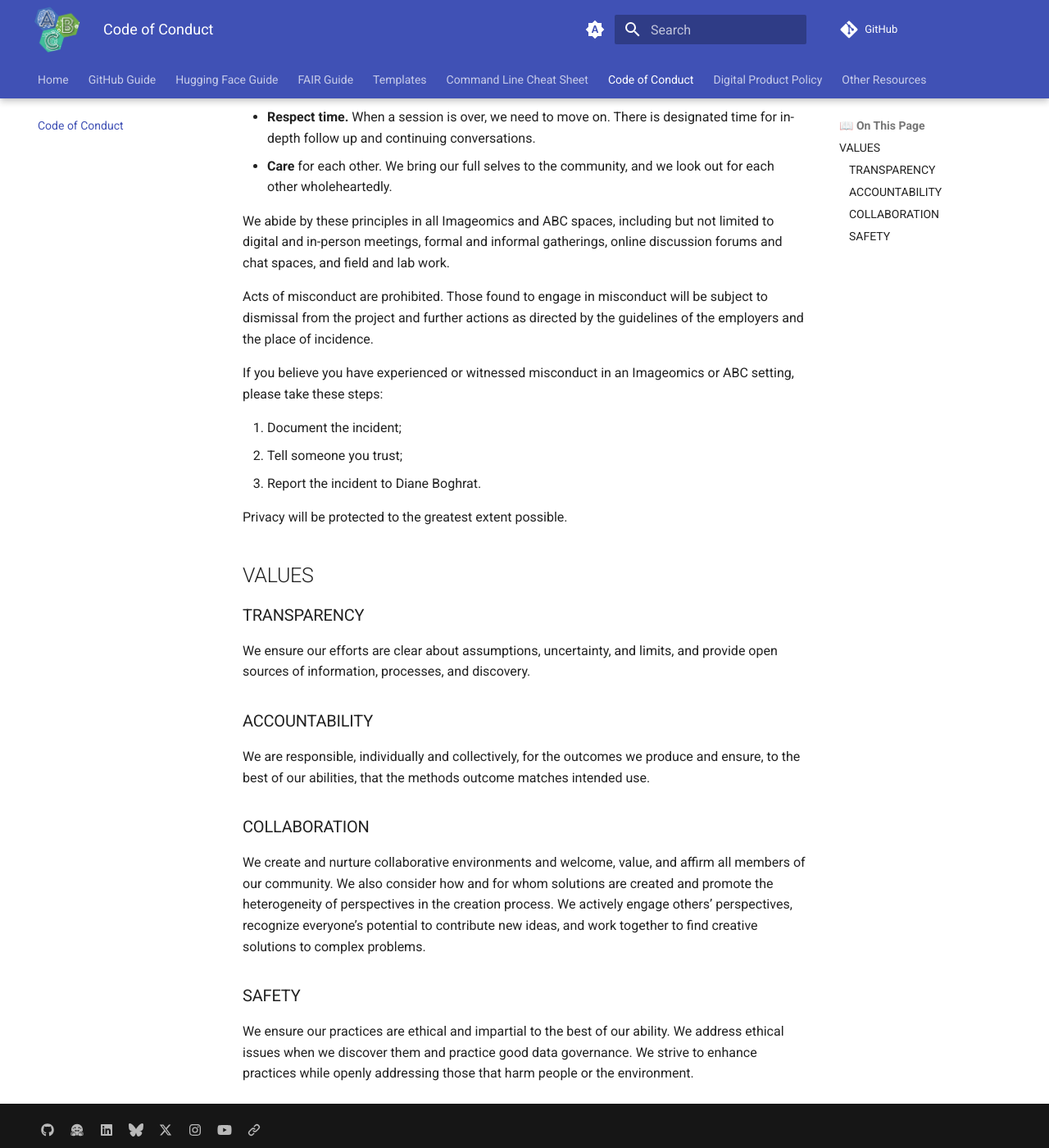
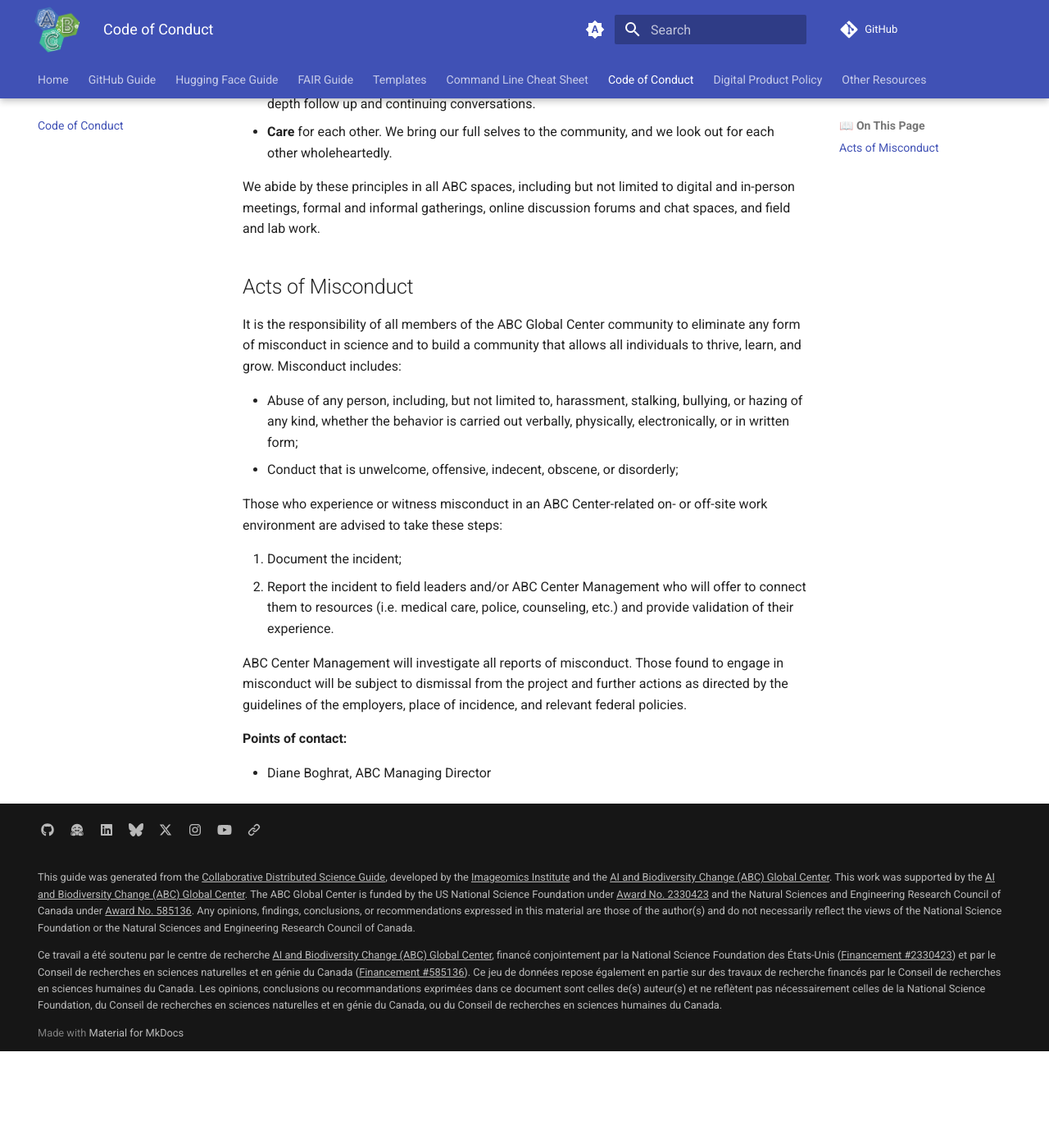
Before and after one commit to ABC-Center/ABC-guide, an MkDocs documentation site: the page built from docs/CODE_OF_CONDUCT.md, in a window 1280 px wide and 1400 px high, scrolled down 542 px. Shown: the whole window at 82% size. Built offline with MkDocs 1.6.1 and Material for MkDocs 9.7.7, drawn with Linux system fonts in a browser that asks for light colours; comment, search, counter and statistics services are not loaded; after the commit the page ends 1824 px from its top, so only the background shows below that; some of the changed text lies outside the part shown.

Commit message:
Set to ABC only and specific

```diff
--- a/docs/CODE_OF_CONDUCT.md
+++ b/docs/CODE_OF_CONDUCT.md
@@ -1,6 +1,6 @@
-# Imageomics and ABC Principles of Engagement
+# ABC Principles of Engagement
 
-As members of the Imageomics and ABC communities, we agree to maintain an environment where every participant feels welcome to be their true self and speak from the heart.
+As members of the ABC community, we agree to maintain an environment where every participant feels welcome to be their true self and speak from the heart.
 
 To this end, we agree as individuals and as a group to:
 
@@ -12,32 +12,22 @@
 - **Respect time.** When a session is over, we need to move on. There is designated time for in-depth follow up and continuing conversations.
 - **Care** for each other. We bring our full selves to the community, and we look out for each other wholeheartedly.
 
-We abide by these principles in all Imageomics and ABC spaces, including but not limited to digital and in-person meetings, formal and informal gatherings, online discussion forums and chat spaces, and field and lab work.
+We abide by these principles in all ABC spaces, including but not limited to digital and in-person meetings, formal and informal gatherings, online discussion forums and chat spaces, and field and lab work.
 
-Acts of misconduct are prohibited. Those found to engage in misconduct will be subject to dismissal from the project and further actions as directed by the guidelines of the employers and the place of incidence.
+## Acts of Misconduct
 
-If you believe you have experienced or witnessed misconduct in an Imageomics or ABC setting, please take these steps:
+It is the responsibility of all members of the ABC Global Center community to eliminate any form of misconduct in science and to build a community that allows all individuals to thrive, learn, and grow. Misconduct includes:
+
+- Abuse of any person, including, but not limited to, harassment, stalking, bullying, or hazing of any kind, whether the behavior is carried out verbally, physically, electronically, or in written form;
+- Conduct that is unwelcome, offensive, indecent, obscene, or disorderly;
+
+Those who experience or witness misconduct in an ABC Center-related on- or off-site work environment are advised to take these steps:
 
 1. Document the incident;
-2. Tell someone you trust;
-3. Report the incident to Diane Boghrat.
+2. Report the incident to field leaders and/or ABC Center Management who will offer to connect them to resources (i.e. medical care, police, counseling, etc.) and provide validation of their experience.
 
-Privacy will be protected to the greatest extent possible.
+ABC Center Management will investigate all reports of misconduct. Those found to engage in misconduct will be subject to dismissal from the project and further actions as directed by the guidelines of the employers, place of incidence, and relevant federal policies.
 
-## VALUES
+**Points of contact:**
 
-### TRANSPARENCY
-
-We ensure our efforts are clear about assumptions, uncertainty, and limits, and provide open sources of information, processes, and discovery.
-
-### ACCOUNTABILITY
-
-We are responsible, individually and collectively, for the outcomes we produce and ensure, to the best of our abilities, that the methods outcome matches intended use.
-
-### COLLABORATION
-
-We create and nurture collaborative environments and welcome, value, and affirm all members of our community. We also consider how and for whom solutions are created and promote the heterogeneity of perspectives in the creation process. We actively engage others’ perspectives, recognize everyone’s potential to contribute new ideas, and work together to find creative solutions to complex problems.
-
-### SAFETY
-
-We ensure our practices are ethical and impartial to the best of our ability. We address ethical issues when we discover them and practice good data governance.  We strive to enhance practices while openly addressing those that harm people or the environment.
+- Diane Boghrat, ABC Managing Director
```
